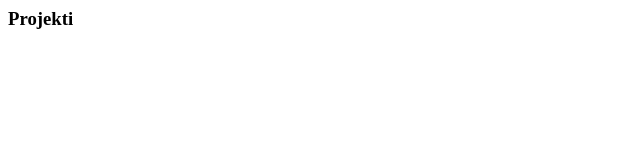
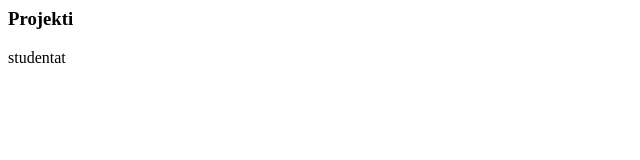
Before and after one commit to dita9488/RK, a plain HTML site: page index.html in a window 1280 px wide. Shown: the full height of the page, 0-640 px from the left. Drawn offline with Linux system fonts and the light colour scheme.

Commit message:
Update index.html

```diff
--- a/index.html
+++ b/index.html
@@ -5,6 +5,6 @@
 <body>
 
 <h3>Projekti</h3>
-
+  <p>studentat</p>
 </body>
 <html>
```
